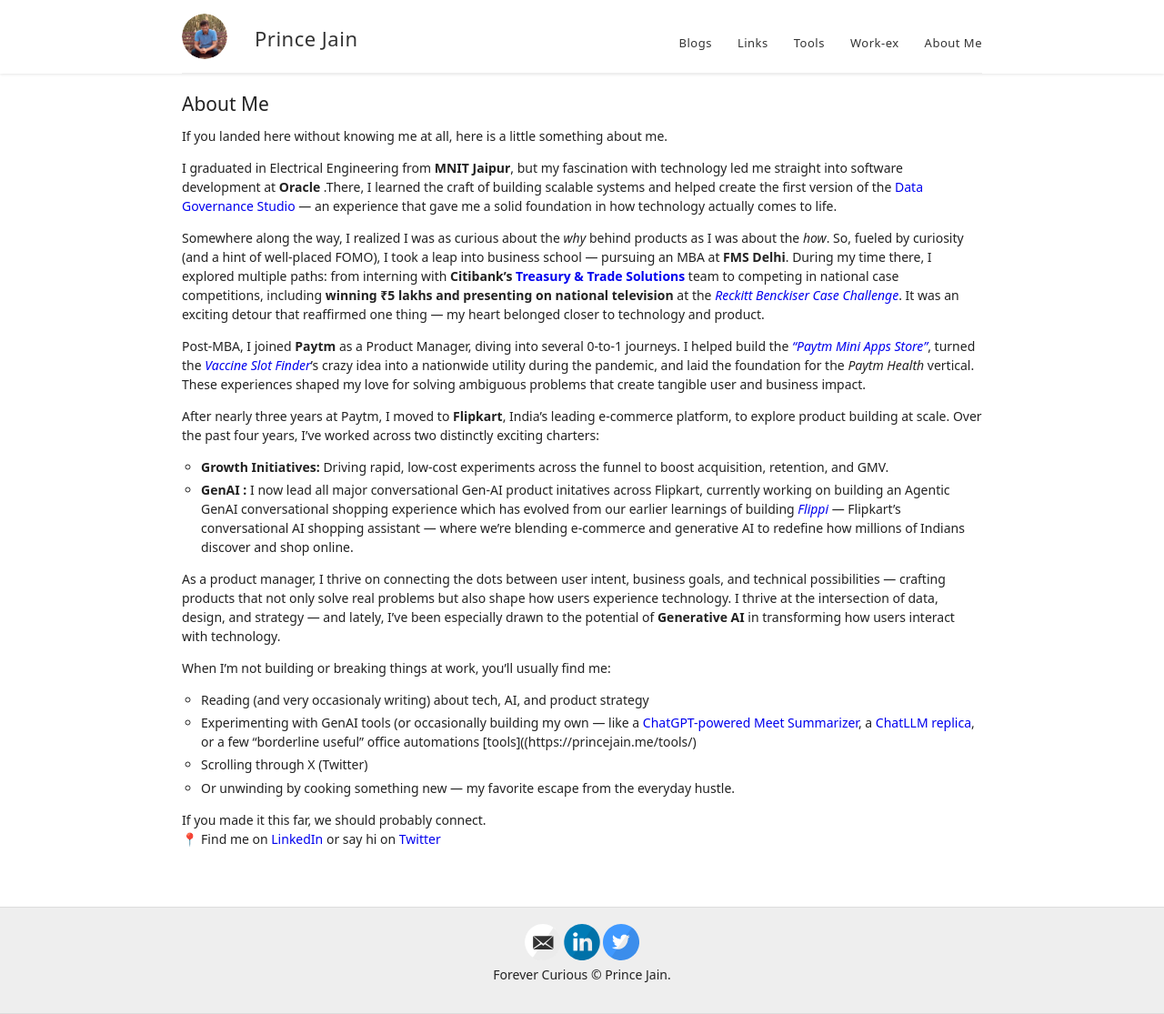
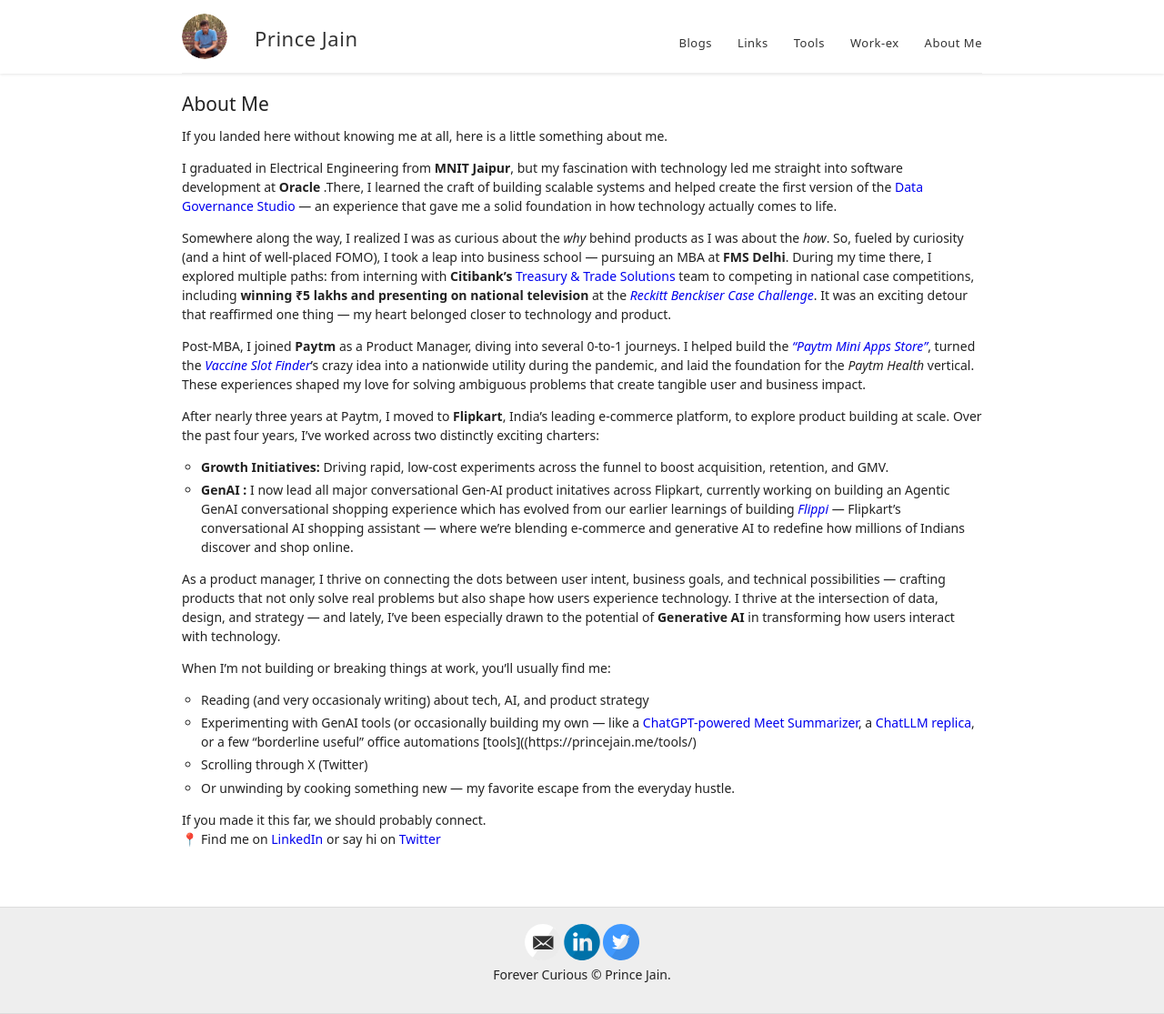
Before and after one commit to product-noob/product-noob.github.io, a Jekyll site: the page built from about.md, in a window 1280 px wide and 1115 px high. Shown: the whole window at 91% size. Built offline with Jekyll 4.4.1, drawn with Linux system fonts in a browser that asks for light colours.

```diff
--- a/about.md
+++ b/about.md
@@ -8,7 +8,7 @@ If you landed here without knowing me at all, here is a little something about m
 
 I graduated in Electrical Engineering from **MNIT Jaipur**, but my fascination with technology led me straight into software development at **Oracle** .There, I learned the craft of building scalable systems and helped create the first version of the [Data Governance Studio](https://docs.oracle.com/cd/E93133_01/PDF/8.0.6.0.0/OFSAA_DM_Pack_DGS_US_Regulatory_Reporting_8.0.6.0.0_User_Guide.pdf) — an experience that gave me a solid foundation in how technology actually comes to life.
 
-Somewhere along the way, I realized I was as curious about the *why* behind products as I was about the *how*. So, fueled by curiosity (and a hint of well-placed FOMO), I took a leap into business school — pursuing an MBA at **FMS Delhi**. During my time there, I explored multiple paths: from interning with **Citibank’s [Treasury & Trade Solutions](https://www.citibank.com/tts)** team to competing in national case competitions, including **winning ₹5 lakhs and presenting on national television** at the *[Reckitt Benckiser Case Challenge](https://www.youtube.com/watch?v=180lua2YSTI&t=502s)*. It was an exciting detour that reaffirmed one thing — my heart belonged closer to technology and product.
+Somewhere along the way, I realized I was as curious about the *why* behind products as I was about the *how*. So, fueled by curiosity (and a hint of well-placed FOMO), I took a leap into business school — pursuing an MBA at **FMS Delhi**. During my time there, I explored multiple paths: from interning with **Citibank’s** [Treasury & Trade Solutions](https://www.citibank.com/tts) team to competing in national case competitions, including **winning ₹5 lakhs and presenting on national television** at the *[Reckitt Benckiser Case Challenge](https://www.youtube.com/watch?v=180lua2YSTI&t=502s)*. It was an exciting detour that reaffirmed one thing — my heart belonged closer to technology and product.
 
 Post-MBA, I joined **Paytm** as a Product Manager, diving into several 0-to-1 journeys. I helped build the *["Paytm Mini Apps Store"](https://www.youtube.com/watch?v=nuK7Ct59Vyk&t=3161s)*, turned the *[Vaccine Slot Finder](https://princejain.me/2021/08/03/Building-Vaccine-Slot-Finder.html)*'s crazy idea into a nationwide utility during the pandemic, and laid the foundation for the *Paytm Health* vertical. These experiences shaped my love for solving ambiguous problems that create tangible user and business impact.
 
```
